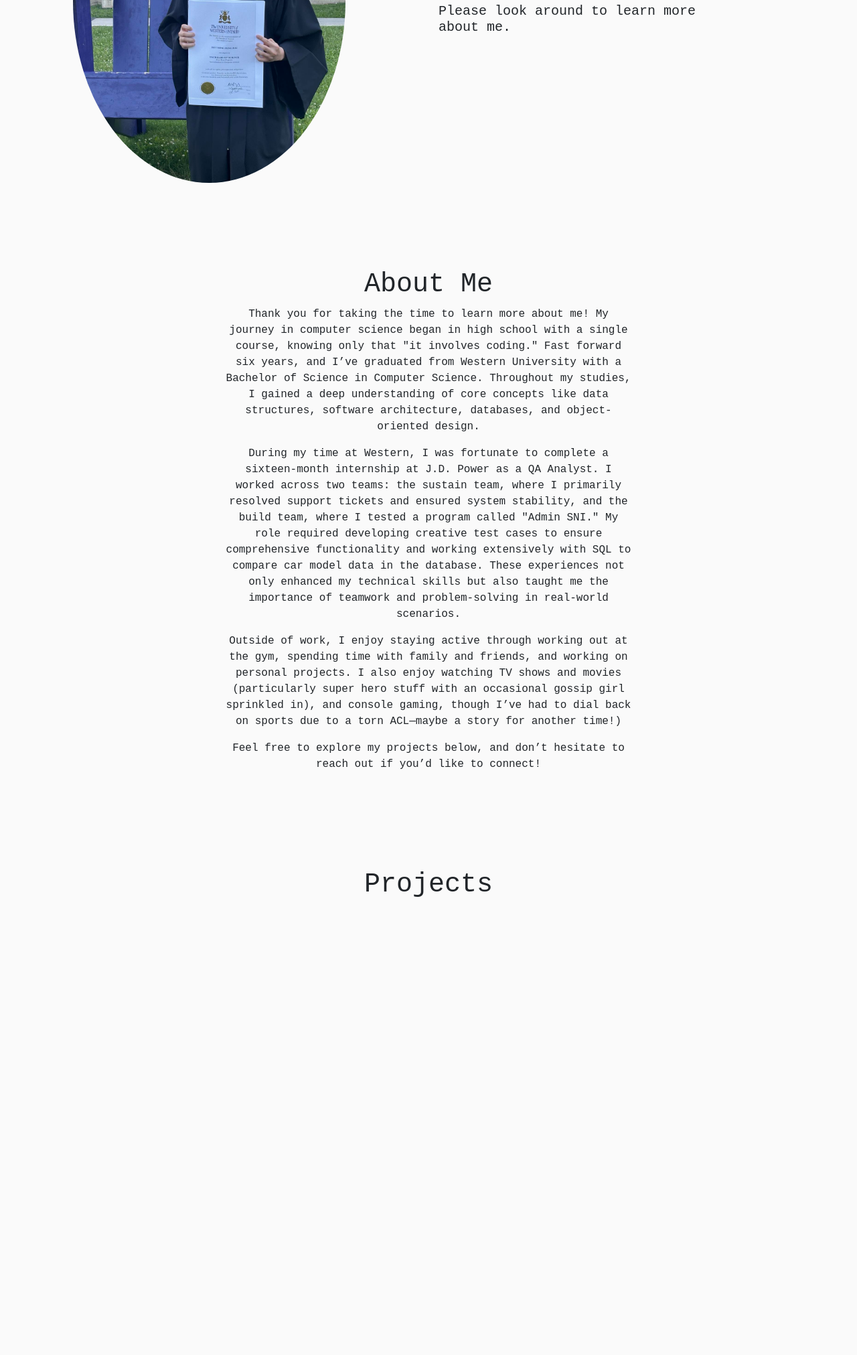
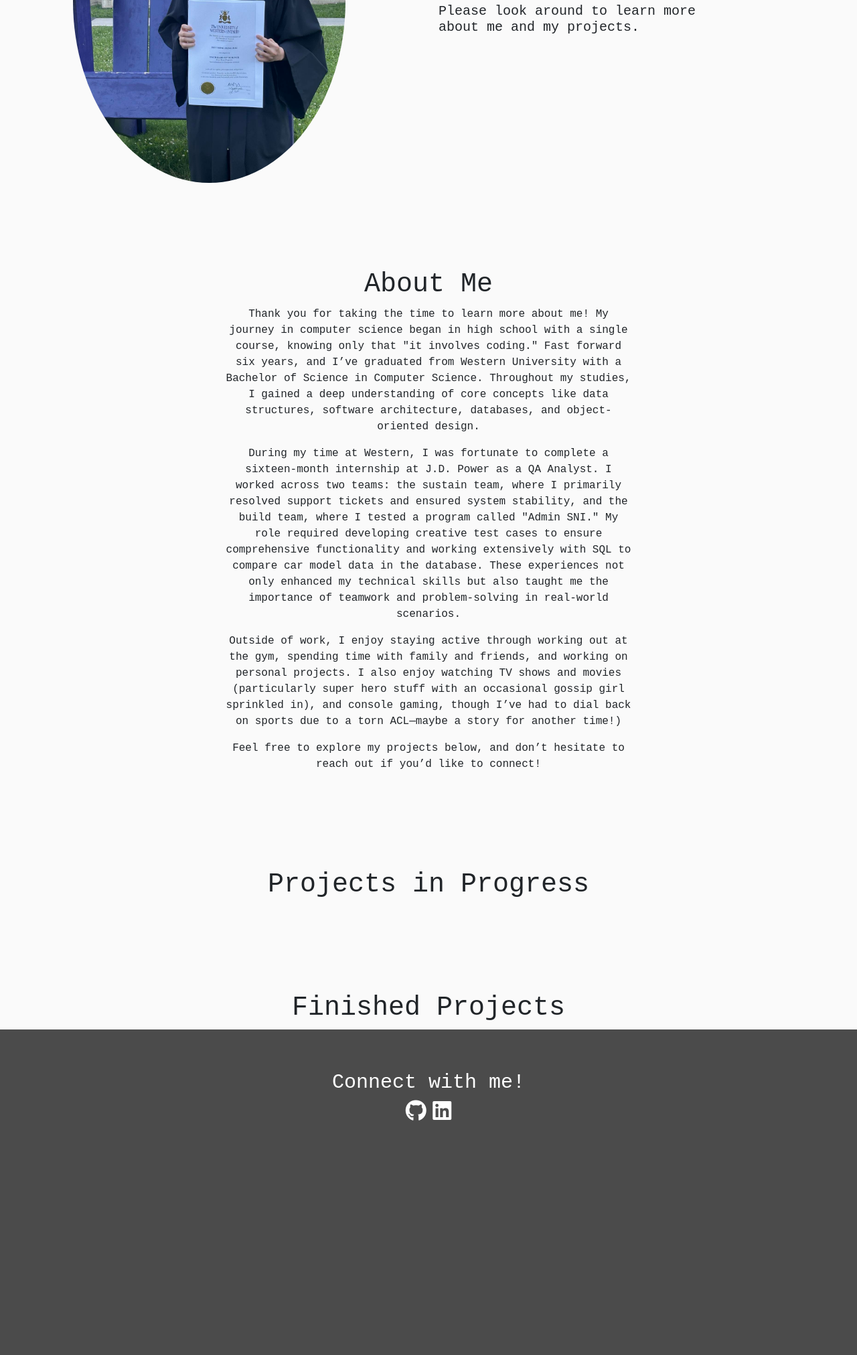
Before and after one commit to royzhu0830/Personal-Website, a plain HTML site: page index.html in a window 1280 px wide. Shown: the part 366-2389 px from the top of the page at 67% size. Before the commit the page ends 1719 px from the top, so only its background shows below. Drawn offline with nearby package versions, Linux system fonts and the light colour scheme.

Commit message:
Added icons
Implemented Footer, plan to add way for users to contact me.

```diff
--- a/index.html
+++ b/index.html
@@ -8,6 +8,9 @@
     <!-- Bootstrap CSS -->
     <link rel="stylesheet" href="https://cdn.jsdelivr.net/npm/bootstrap@4.3.1/dist/css/bootstrap.min.css" integrity="sha384-ggOyR0iXCbMQv3Xipma34MD+dH/1fQ784/j6cY/iJTQUOhcWr7x9JvoRxT2MZw1T" crossorigin="anonymous">
 
+    <!-- Icon Library -->
+
+    <script src="https://kit.fontawesome.com/762cf9a7ec.js" crossorigin="anonymous"></script>
 
     <link rel = "stylesheet" href = "style.css">
     <title>Roy Zhu</title>
@@ -27,7 +30,13 @@
               <a class="nav-link" href="#">About Me</a>
             </li>
             <li class="nav-item">
-              <a class="nav-link" href="#">Contact Me</a>
+              <a class="nav-link" href="#">Projects in Progress</a>
+            </li>
+            <li class="nav-item">
+              <a class="nav-link" href="#">Finished Projects</a>
+            </li>
+            <li class="nav-item">
+              <a class="nav-link" href="#">Connect with me</a>
             </li>
 
           </ul>
@@ -46,11 +55,10 @@
             <div class="col-md-1">
 
             </div>
-
             <div class="col-md-4">
                 <h1 div class = "title">Hi! I'm Roy.</h1>
                 <h3 div class = "sub-title">I'm a recent graduate looking for a career in Computer Science.</h3>
-                <h3 div class = "sub-title">Please look around to learn more about me.</h3>
+                <h3 div class = "sub-title">Please look around to learn more about me and my projects.</h3>
             </div>
 
             <div class="col-md-1">
@@ -63,7 +71,7 @@
           <div class="col-md-3"></div>
           <div class="col-md-6">
             <h1> About Me</h1>
-            <p>
+            <p class = "test">
               Thank you for taking the time to learn more about me! My journey in computer science began in high school with a single course, knowing only that "it involves coding." Fast forward six years, and I’ve graduated from Western University with a Bachelor of Science in Computer Science. Throughout my studies, I gained a deep understanding of core concepts like data structures, software architecture, databases, and object-oriented design.
             </p>
             <p>
@@ -80,13 +88,40 @@
         <!-- picture here maybe? -->
       </div>
 
-      <div class="container-fluid school">
+      <div class="container-fluid projecti">
         <div class="row">
           <div class="col-md-3"></div>
           <div class="col-md-6">
-            <h1>Projects</h1>
+            <h1>Projects in Progress</h1>
             <h3></h3>
           </div>
+          <div class="col-md-3"></div>
+        </div>
+
+      </div>
+
+      <div class="container-fluid projectf">
+        <div class="row">
+          <div class="col-md-3"></div>
+          <div class="col-md-6">
+            <h1>Finished Projects</h1>
+            <h3></h3>
+          </div>
+          <div class="col-md-3"></div>
+        </div>
+
+      </div>
+
+      <div class="container-fluid footer">
+        <div class="row">
+          <div class="col-md-3"></div>
+          <div class="col-md-6">
+            <h1>Connect with me!</h1>
+            <a class="fa-brands fa-github fa-2x" href = "https://github.com/royzhu0830" target="_blank"></a>
+            <a class="fa-brands fa-linkedin fa-2x" href = "https://www.linkedin.com/in/roy-zhu-979823204/" target = "_blank"></a>
+          </div>
+
+
           <div class="col-md-3"></div>
         </div>
 
--- a/style.css
+++ b/style.css
@@ -20,8 +20,28 @@ body{
     text-align:center;
     font-family: "Inconsolata", monospace;
 }
-.school{
+.projecti, .projectf{
     margin-top:10%;
     text-align:center;
     font-family: "Inconsolata", monospace;
 }
+.footer{
+    text-align: center;
+    font-family: "Inconsolata", monospace;
+    background-color:#4b4b4b;
+    padding-bottom:30%;
+}
+.footer a{
+    text-decoration: none;
+}
+.footer a:hover{
+    color: #ffcf31 !important;
+}
+.footer h1{
+    margin-top:10%;
+    color: white;
+    font-size: 30px;
+}
+.fa-github, .fa-linkedin{
+    color:white !important;
+}
```
